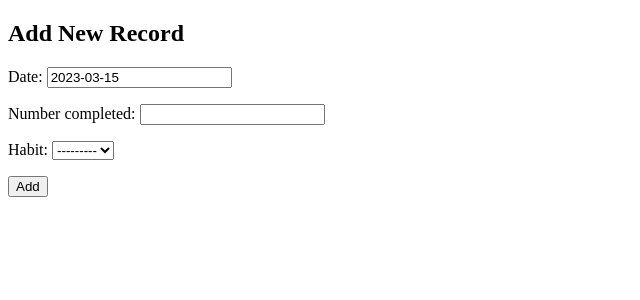
After one commit to Momentum-Team-17/habit-tracker, a Django app: page /records/new in a window 1280 px wide. The commit adds this page. Shown: the top 300 px of the page, without its empty margins (0-640 px from the left). Run offline with Django 4.2, Linux system fonts and the light colour scheme; data that the repository does not hold is empty.

Commit message:
created add_record view, template and url

```diff
--- a/config/urls.py
+++ b/config/urls.py
@@ -23,4 +23,5 @@ urlpatterns = [
     path('accounts/', include('registration.backends.simple.urls')),
     path('', views.view_habits, name="home"),
     path('habits/<int:pk>', views.view_habit_details, name='habit_details'),
+    path('records/new', views.add_record, name='add_record'),
 ]
--- a/core/forms.py
+++ b/core/forms.py
@@ -13,4 +13,4 @@ class RecordForm(forms.ModelForm):
 
     class Meta:
         model = Record
-        fields = ('date', 'goal_number', 'habit')
+        fields = ('date', 'number_completed', 'habit')
--- a/core/models.py
+++ b/core/models.py
@@ -17,7 +17,7 @@ class Habit(models.Model):
 
 class Record(models.Model):
     date = models.DateField(default=date.today)
-    goal_number = models.IntegerField()
+    number_completed = models.IntegerField()
     habit = models.ForeignKey(
         to="Habit", on_delete=models.CASCADE, blank=True, null=True)
 
--- a/core/views.py
+++ b/core/views.py
@@ -27,6 +27,16 @@ def view_habit_details(request, pk):
     return render(request, 'core/habit_details.html', {'habit_details': habit_details})
 
 
+def add_record(request):
+    if request.method == 'POST':
+        new_record = RecordForm(request.POST)
+        if new_record.is_valid():
+            new_record.save()
+            return redirect('home')
+    form = RecordForm()
+    return render(request, 'core/add_record.html', {'form': form})
+
+
 def edit_habit():
     pass
 
--- /dev/null
+++ b/templates/core/add_record.html
@@ -0,0 +1,12 @@
+{% extends 'base.html' %}
+
+{% block title %}Add Record{% endblock %}
+
+{% block content %}
+<h2>Add New Record</h2>
+<form method="POST">
+    {% csrf_token %}
+    {{ form.as_p }}
+    <button type="submit">Add</button>
+</form>
+{% endblock %}
```
Also changed, not shown: templates/core/habit_details.html (+5 -6 lines), templates/core/index.html (+5 -4 lines), core/migrations/0006_rename_goal_number_record_number_completed.py (added).
